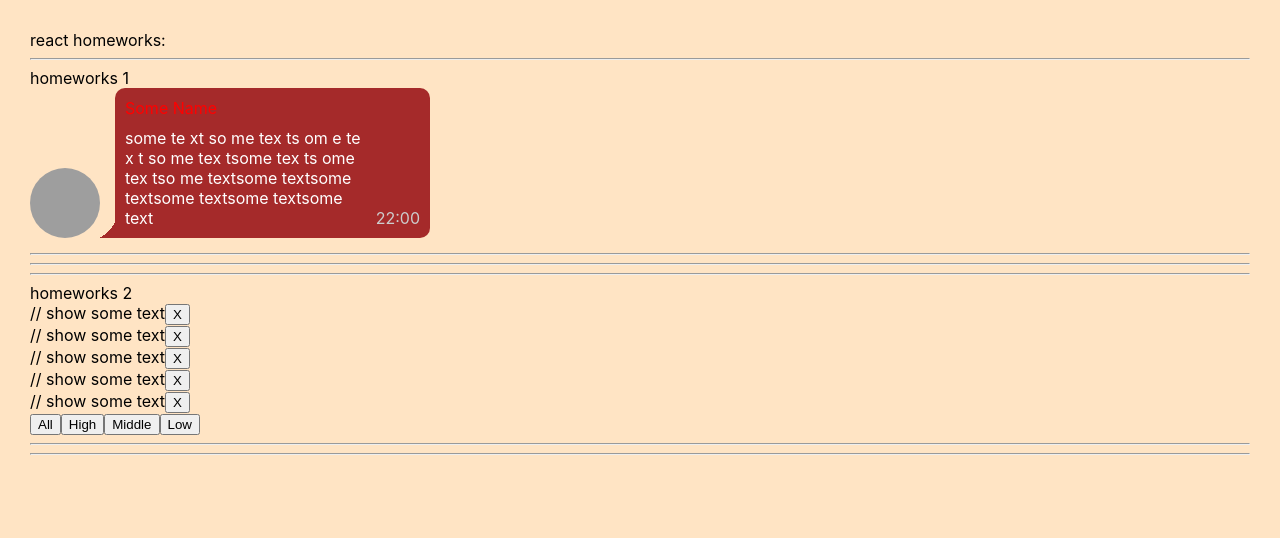
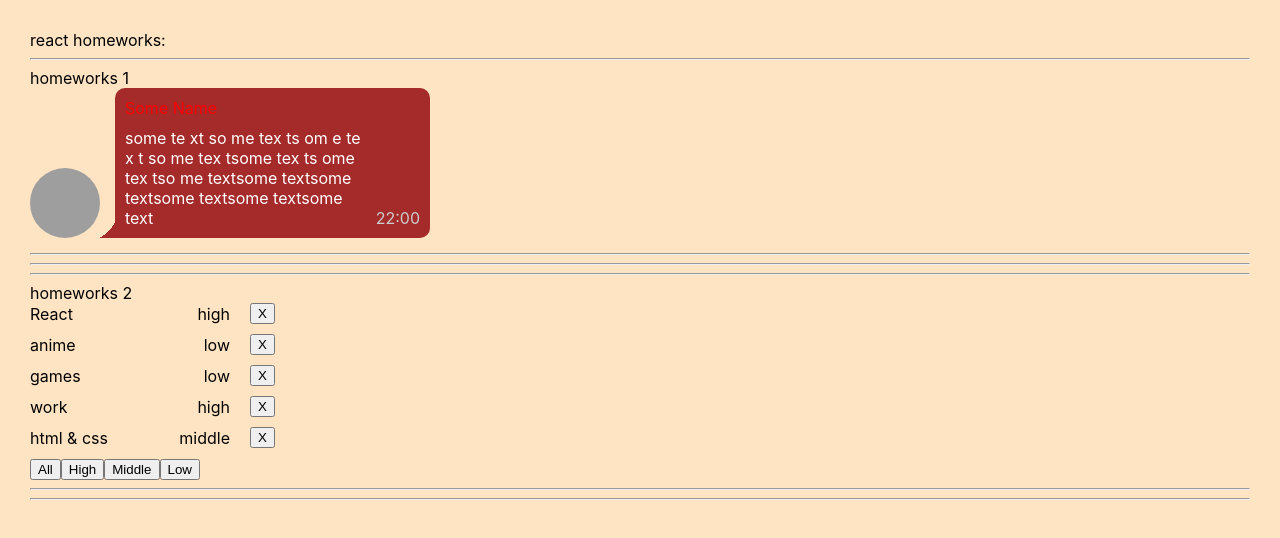
Before and after one commit to dev-fominov/dz-ignat, a React (Create React App) app: page / in a window 1280 px wide. Shown: the top 538 px of the page. Built offline with nearby package versions, Linux system fonts and the light colour scheme; grey boxes are pictures that could not be loaded.

Commit message:
add homework Ignat 02

```diff
--- a/src/p2-homeworks/h2/Affair.tsx
+++ b/src/p2-homeworks/h2/Affair.tsx
@@ -1,17 +1,19 @@
 import React from 'react'
+import s from './Affairs.module.css';
+import { AffairType } from './HW2';
 
 type AffairPropsType = {
     // key не нужно типизировать
-    affair: any // need to fix any
-    deleteAffairCallback: any // need to fix any
+    affair: AffairType // need to fix any
+    deleteAffairCallback: (_id: number) => void // need to fix any
 }
 
 function Affair(props: AffairPropsType) {
-    const deleteCallback = () => {}// need to fix
+    const deleteCallback = () => { props.deleteAffairCallback(props.affair._id) }// need to fix
 
     return (
-        <div>
-            // show some text
+        <div className={s.flexItem}>
+            <li><span>{props.affair.name}</span><span>{props.affair.priority}</span></li>
 
             <button onClick={deleteCallback}>X</button>
         </div>
--- a/src/p2-homeworks/h2/Affairs.module.css
+++ b/src/p2-homeworks/h2/Affairs.module.css
@@ -1,3 +1,11 @@
-.someClass {
-
+.flexItem {
+	display: flex;
+	margin-bottom: 10px;
 }
+.flexItem li {
+	width: 200px;
+	display: flex;
+	align-items: center;
+	justify-content: space-between;
+	margin-right: 20px;
+}
--- a/src/p2-homeworks/h2/Affairs.tsx
+++ b/src/p2-homeworks/h2/Affairs.tsx
@@ -1,11 +1,11 @@
 import React from 'react'
 import Affair from './Affair'
-import {AffairType} from './HW2'
+import { AffairType, FilterType } from './HW2'
 
 type AffairsPropsType = { // need to fix any
-    data: any
-    setFilter: any
-    deleteAffairCallback: any
+    data: AffairType[]
+    setFilter: (name: FilterType) => void
+    deleteAffairCallback: (_id: number) => void
 }
 
 function Affairs(props: AffairsPropsType) {
@@ -17,10 +17,10 @@ function Affairs(props: AffairsPropsType) {
         />
     ))
 
-    const setAll = () => {} // need to fix
-    const setHigh = () => {}
-    const setMiddle = () => {}
-    const setLow = () => {}
+    const setAll = () => { props.setFilter('all') } // need to fix
+    const setHigh = () => { props.setFilter('high') }
+    const setMiddle = () => { props.setFilter('middle') }
+    const setLow = () => { props.setFilter('low') }
 
     return (
         <div>
--- a/src/p2-homeworks/h2/HW2.tsx
+++ b/src/p2-homeworks/h2/HW2.tsx
@@ -20,20 +20,22 @@ const defaultAffairs: AffairType[] = [ // need to fix any
 ]
 
 // pure helper functions
-export const filterAffairs = (affairs: any, filter: any): any => { // need to fix any
-    if (filter === 'all') return affairs
-    else return // need to fix
+export const filterAffairs = (affairs: AffairType[], filter: FilterType): AffairType[] => { // need to fix any
+    if (filter === 'high') return affairs.filter(f => f.priority === 'high') // need to fix
+    else if (filter === 'low') return affairs.filter(f => f.priority === 'low') // need to fix
+    else if (filter === 'middle') return affairs.filter(f => f.priority === 'middle') // need to fix
+    else return affairs // need to fix
 }
-export const deleteAffair = (affairs: any, _id: any): any => { // need to fix any
-    return // need to fix
+export const deleteAffair = (affairs: AffairType[], _id: number): AffairType[] => { // need to fix any
+    return affairs.filter(f => f._id !== _id)     // need to fix
 }
 
 function HW2() {
-    const [affairs, setAffairs] = useState<any>(defaultAffairs) // need to fix any
+    const [affairs, setAffairs] = useState<AffairType[]>(defaultAffairs) // need to fix any
     const [filter, setFilter] = useState<FilterType>('all')
 
     const filteredAffairs = filterAffairs(affairs, filter)
-    const deleteAffairCallback = (_id: any) => setAffairs(deleteAffair(affairs, _id)) // need to fix any
+    const deleteAffairCallback = (_id: number) => setAffairs(deleteAffair(affairs, _id)) // need to fix any
 
     return (
         <div>
```
